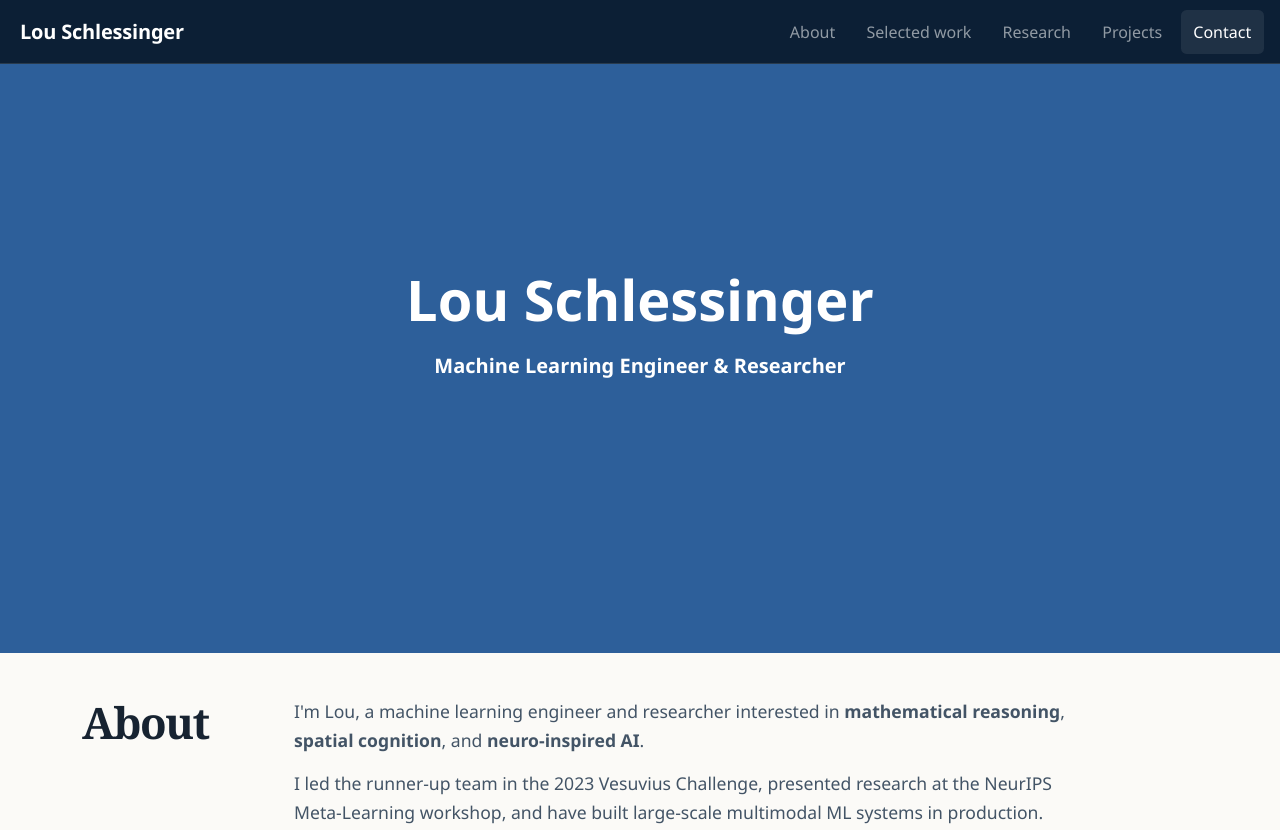
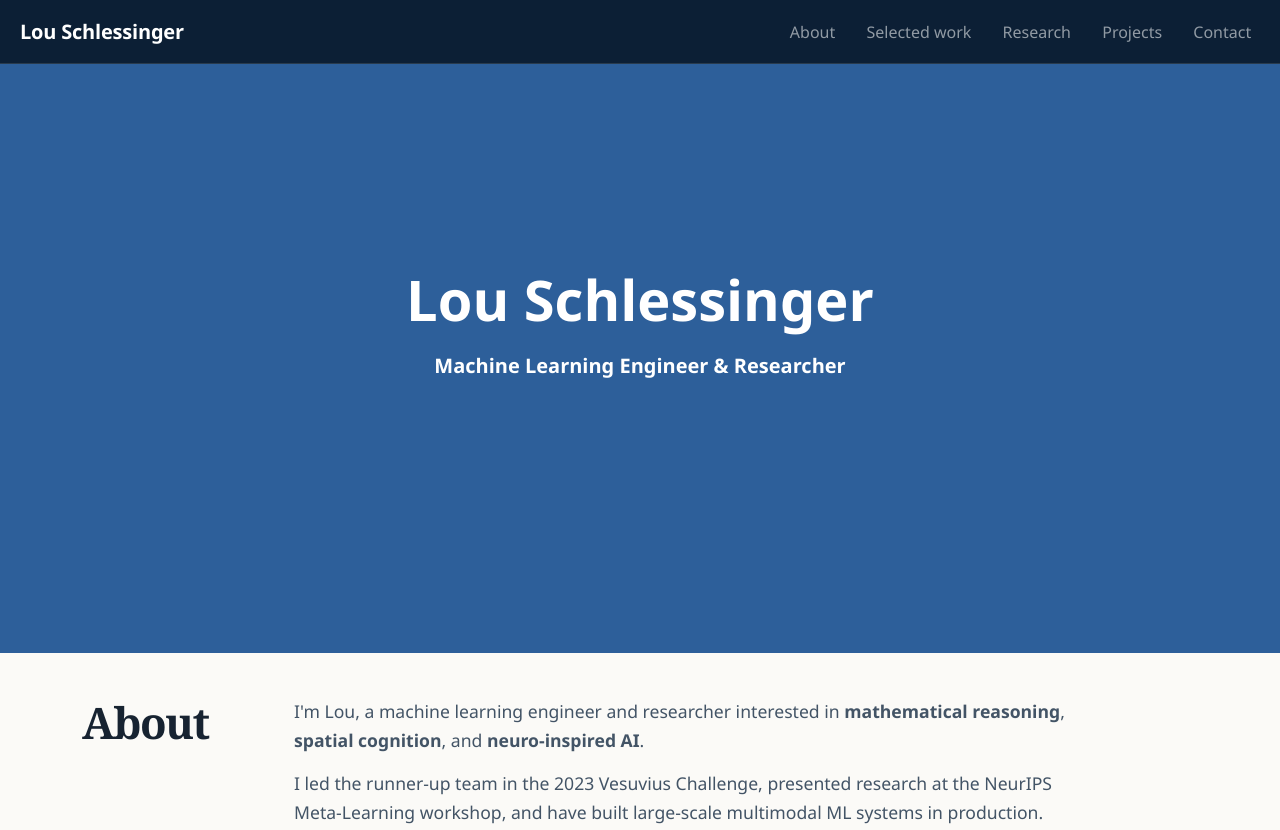
Before and after one commit to lschlessinger1/lschlessinger1.github.io, a website: page index.html in a window 1280 px wide. Shown: the top 830 px of the page. Drawn offline with nearby package versions, Linux system fonts and the light colour scheme.

Commit message:
fix: align navigation highlight with anchor destinations (#28)

```diff
--- a/assets/js/main.js
+++ b/assets/js/main.js
@@ -29,16 +29,4 @@ document.addEventListener("DOMContentLoaded", () => {
         }
     });
 
-    // Keep aria-current in sync with Bootstrap scrollspy active state
-    document.addEventListener('activate.bs.scrollspy', () => {
-        const navbar = document.getElementById('main-navbar');
-        if (!navbar) return;
-        for (const link of navbar.querySelectorAll('.nav-link')) {
-            if (link.classList.contains('active')) {
-                link.setAttribute('aria-current', 'location');
-            } else {
-                link.removeAttribute('aria-current');
-            }
-        }
-    });
 });
--- /dev/null
+++ b/assets/js/navigation-highlight.js
@@ -0,0 +1,41 @@
+// Track section starts, rather than intersection ratios: the collections are
+// much taller than About, and native anchor scrolling stops below the navbar.
+(() => {
+    const navbar = document.getElementById('main-navbar');
+    const entries = [...navbar.querySelectorAll('.nav-link[href^="#"]')]
+        .map(link => ({ link, section: document.querySelector(link.getAttribute('href')) }))
+        .filter(entry => entry.section);
+    let scheduled = false;
+
+    function update() {
+        scheduled = false;
+        let current;
+        for (const entry of entries) {
+            const margin = parseFloat(getComputedStyle(entry.section).scrollMarginTop) || 0;
+            if (entry.section.getBoundingClientRect().top <= margin + 2) current = entry;
+        }
+        // Short final sections cannot always reach the top of the viewport.
+        if (window.scrollY > 0 && window.scrollY + window.innerHeight >= document.documentElement.scrollHeight - 2) {
+            current = entries.at(-1);
+        }
+        for (const entry of entries) {
+            const active = entry === current;
+            entry.link.classList.toggle('active', active);
+            if (active) entry.link.setAttribute('aria-current', 'location');
+            else entry.link.removeAttribute('aria-current');
+        }
+    }
+
+    function schedule() {
+        if (scheduled) return;
+        scheduled = true;
+        requestAnimationFrame(update);
+    }
+
+    window.addEventListener('scroll', schedule, { passive: true });
+    window.addEventListener('resize', schedule);
+    window.addEventListener('hashchange', schedule);
+    window.addEventListener('pageshow', schedule);
+    new ResizeObserver(schedule).observe(document.body);
+    update();
+})();
--- a/index.html
+++ b/index.html
@@ -287,7 +287,7 @@
 <link rel="stylesheet" href="assets/css/portfolio.css">
 </head>
 
-<body data-bs-spy="scroll" data-bs-target="#main-navbar" data-bs-offset="72">
+<body>
 <a href="#main-content" class="skip-link">Skip to main content</a>
 <header>
     <nav class="navbar navbar-expand-md navbar-dark fixed-top bg-dark" id="main-navbar">
@@ -510,6 +510,7 @@
         integrity="sha384-j1CDi7MgGQ12Z7Qab0qlWQ/Qqz24Gc6BM0thvEMVjHnfYGF0rmFCozFSxQBxwHKO"
         src="https://cdn.jsdelivr.net/npm/bootstrap@5.3.6/dist/js/bootstrap.bundle.min.js"></script>
 <script src="assets/js/main.js"></script>
+<script src="assets/js/navigation-highlight.js"></script>
 <dialog id="image-viewer" aria-labelledby="image-viewer-title"><div class="viewer-header"><h2 id="image-viewer-title"></h2><button type="button" id="close-image">Close</button></div><div class="image-viewport" tabindex="0" role="region" aria-label="Enlarged image"><img id="viewer-image" alt=""></div></dialog>
 <script src="assets/js/image-viewer.js"></script>
 </body>
```
Also changed, not shown: tests/navigation-highlight.test.js (added, +43 -0 lines).
